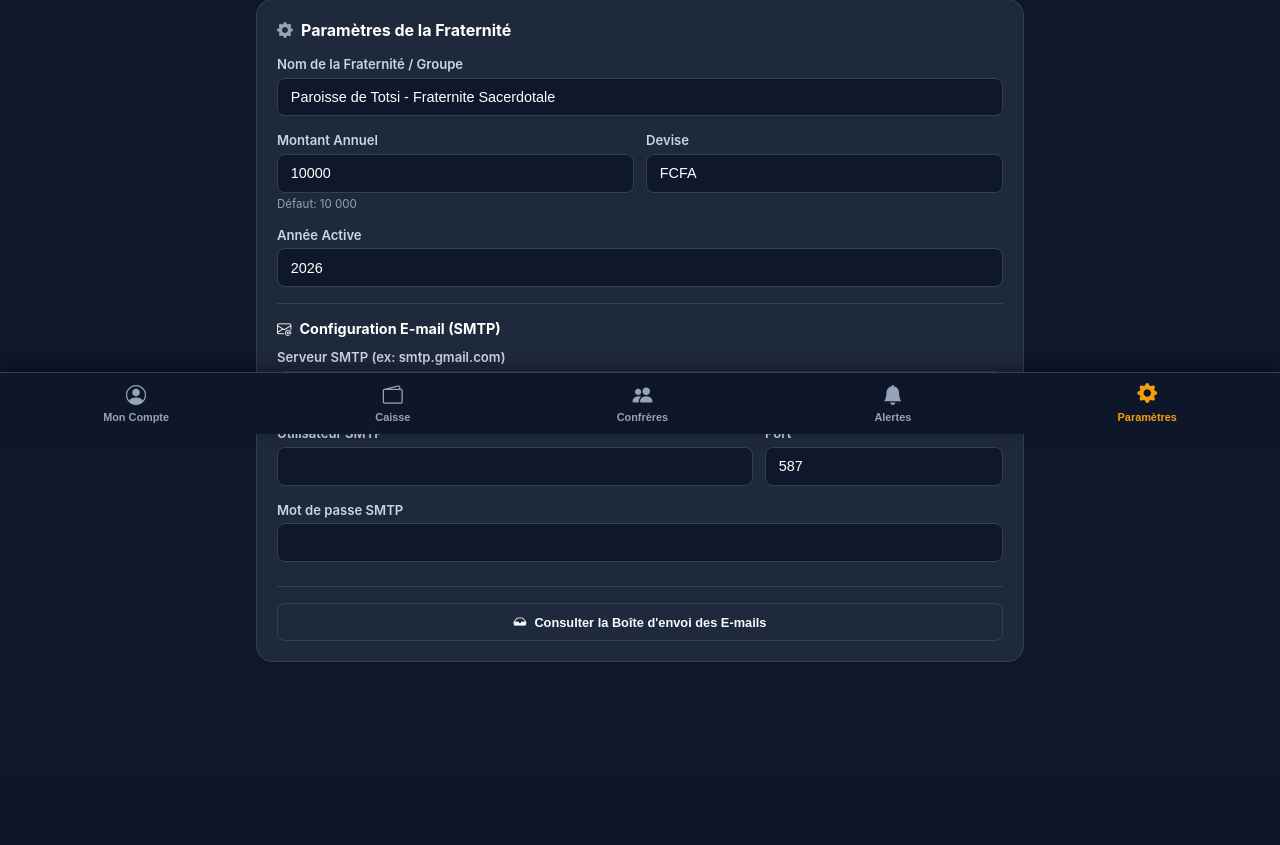
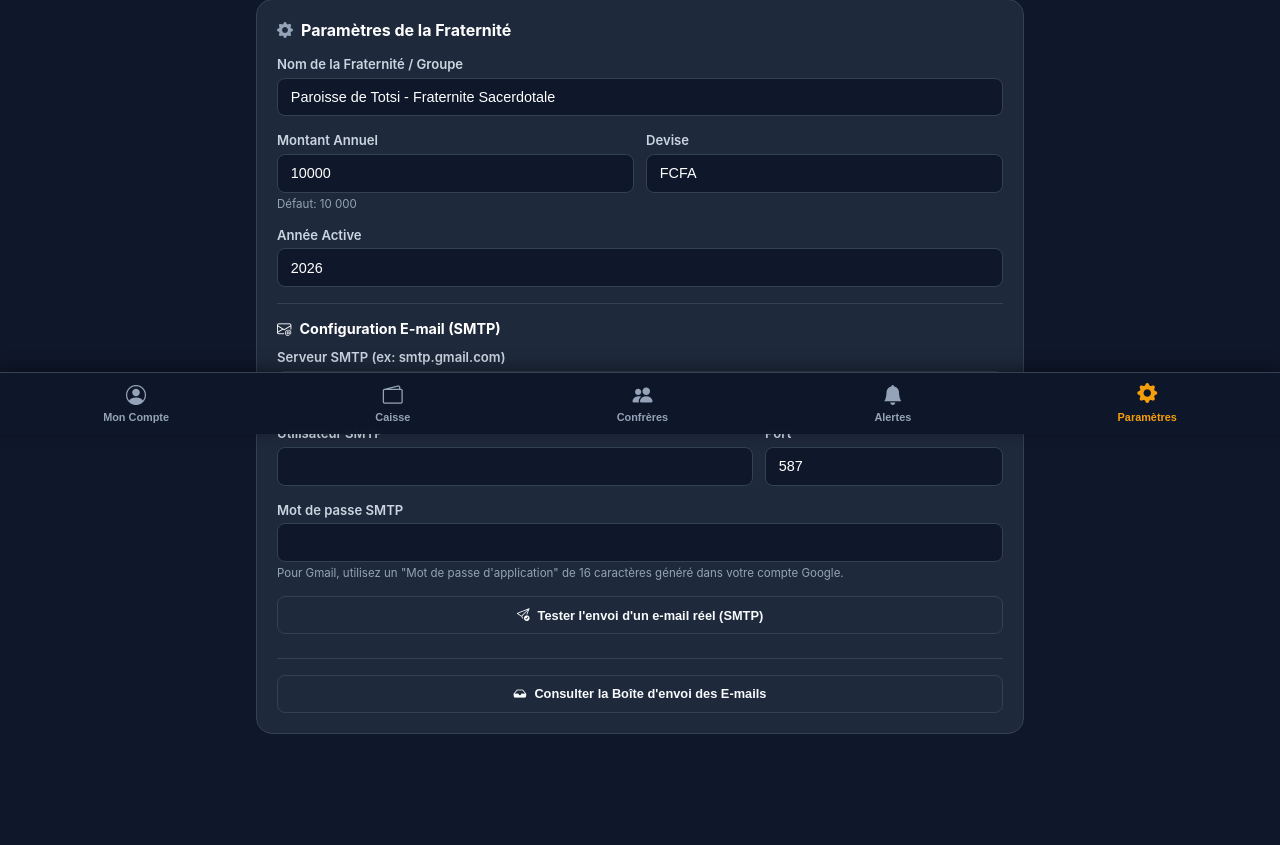
Before and after one commit to kato-bogra/cotisations-totsi, a FastAPI app: page / in a window 1280 px wide, after a click on "Paramètres". Shown: the part 366-1211 px from the top of the page. Before the commit the page ends 1028 px from the top, so only its background shows below. Run offline with FastAPI, Linux system fonts and the light colour scheme; data comes from the database, SQL or seed files in the repository.

Commit message:
Add instant account validation, 1-click activate button and SMTP test

```diff
--- a/main.py
+++ b/main.py
@@ -156,9 +156,20 @@ async def login(request: Request, email: str = Form(...), password: str = Form(.
         return JSONResponse({"status": "error", "message": "Adresse e-mail ou mot de passe incorrect."}, status_code=400)
 
     if not user["is_verified"]:
+        base_url = str(request.base_url).rstrip("/")
+        token_to_use = user["verification_token"]
+        if not token_to_use:
+            token_to_use = database.secrets.token_urlsafe(32)
+            conn = database.get_db()
+            conn.cursor().execute("UPDATE users SET verification_token = ? WHERE id = ?", (token_to_use, user["id"]))
+            conn.commit()
+            conn.close()
+        val_link = f"{base_url}/valider-compte?token={token_to_use}"
         return JSONResponse({
             "status": "error",
-            "message": "Votre compte n'a pas encore été validé. Veuillez consulter l'e-mail de validation qui vous a été envoyé."
+            "not_verified": True,
+            "validation_url": val_link,
+            "message": "Votre compte n'a pas encore été validé. Cliquez sur le bouton ci-dessous pour l'activer immédiatement."
         }, status_code=400)
 
     request.session["user_id"] = user["id"]
@@ -216,12 +227,19 @@ async def register(
     conn.commit()
 
     base_url = str(request.base_url).rstrip("/")
-    notifications.send_account_validation_email(conn, new_user_id, base_url)
+    sent_real, val_link, status = notifications.send_account_validation_email(conn, new_user_id, base_url)
     conn.close()
+
+    if sent_real:
+        msg = f"Votre compte a été créé avec succès ! Un e-mail de validation a été envoyé à {email.strip()}. Veuillez vérifier votre boîte de réception."
+    else:
+        msg = "Votre compte a été créé avec succès ! Cliquez ci-dessous pour valider immédiatement votre accès sans attendre d'e-mail."
 
     return {
         "status": "success",
-        "message": "Votre compte a été créé avec succès ! Un e-mail de validation vous a été envoyé. Veuillez cliquer sur le lien reçu pour activer votre compte."
+        "email_sent": sent_real,
+        "validation_url": val_link,
+        "message": msg
     }
 
 @app.get("/valider-compte")
@@ -269,11 +287,23 @@ async def forgot_password(request: Request, email: str = Form(...)):
     user = cursor.fetchone()
     if user:
         base_url = str(request.base_url).rstrip("/")
-        notifications.send_reset_password_email(conn, user["id"], base_url)
+        sent_real, reset_link, status = notifications.send_reset_password_email(conn, user["id"], base_url)
+        conn.close()
+        if sent_real:
+            msg = f"Un e-mail de réinitialisation a été envoyé à {email.strip()}. Veuillez consulter votre boîte de réception."
+        else:
+            msg = "Lien de réinitialisation généré. Cliquez sur le bouton ci-dessous pour changer votre mot de passe immédiatement."
+        return {
+            "status": "success",
+            "email_sent": sent_real,
+            "reset_url": reset_link,
+            "message": msg
+        }
     conn.close()
     return {
         "status": "success",
-        "message": "Si cette adresse est enregistrée, les instructions de réinitialisation de mot de passe ont été envoyées par e-mail."
+        "email_sent": False,
+        "message": "Si cette adresse est enregistrée, les instructions ont été générées."
     }
 
 @app.post("/api/auth/reset-password")
@@ -705,6 +735,22 @@ async def create_membre_by_econome(
         "message": f"Compte créé avec succès pour {nom_prenom}. Son mot de passe initial par défaut est '4321'."
     }
 
+@app.post("/api/membres/{user_id}/valider")
+async def valider_membre_par_econome(request: Request, user_id: int):
+    require_econome_or_tresorier(request)
+    conn = database.get_db()
+    cursor = conn.cursor()
+    cursor.execute("SELECT id, nom_prenom FROM users WHERE id = ?", (user_id,))
+    u = cursor.fetchone()
+    if not u:
+        conn.close()
+        return JSONResponse({"status": "error", "message": "Confrère introuvable."}, status_code=404)
+
+    cursor.execute("UPDATE users SET is_verified = 1, verification_token = NULL WHERE id = ?", (user_id,))
+    conn.commit()
+    conn.close()
+    return {"status": "success", "message": f"Le compte de {u['nom_prenom']} a été validé et activé avec succès !"}
+
 # ================= RAPPORT PDF & WHATSAPP =================
 
 @app.get("/api/rapport/pdf")
@@ -872,3 +918,23 @@ async def update_parametres(request: Request):
     conn.commit()
     conn.close()
     return {"status": "success", "message": "Paramètres mis à jour."}
+
+@app.post("/api/parametres/test-email")
+async def test_email_smtp(request: Request, destinataire: str = Form(...)):
+    require_econome_or_tresorier(request)
+    conn = database.get_db()
+    nom_groupe = notifications.get_param(conn, "nom_groupe", "Paroisse de Totsi")
+    html = f"""
+    <div style="font-family:sans-serif;max-width:500px;margin:auto;padding:20px;border:1px solid #10b981;border-radius:8px;">
+        <h3 style="color:#10b981;">✅ Test d'envoi d'e-mail réussi !</h3>
+        <p>Le serveur SMTP configuré pour <strong>{nom_groupe}</strong> fonctionne parfaitement.</p>
+        <p>Si vous lisez ce message, vos e-mails de validation et vos notifications d'anniversaires arriveront bien dans les boîtes de réception des confrères.</p>
+        <p style="color:#64748b;font-size:12px;margin-top:20px;">Date et heure du test : {datetime.now().strftime('%d/%m/%Y à %H:%M:%S')}</p>
+    </div>
+    """
+    sent_real, status = notifications.send_or_log_email(conn, destinataire.strip(), f"[{nom_groupe}] ✅ Test d'envoi d'e-mail réussi", html)
+    conn.close()
+    if sent_real:
+        return {"status": "success", "message": f"E-mail de test envoyé avec succès à {destinataire} !"}
+    else:
+        return {"status": "warning", "message": f"Échec de l'envoi direct (Statut: {status}). L'e-mail a été enregistré dans la boîte d'envoi locale."}
--- a/static/app.js
+++ b/static/app.js
@@ -264,6 +264,24 @@ function renderMembresList(membres) {
       }
     }
 
+    // Statut de validation de compte
+    let verificationBadge = '';
+    const isOfficer = currentUser && (currentUser.role === 'econome' || currentUser.role === 'tresorier');
+    if (m.is_verified === 0 || m.is_verified === false) {
+      verificationBadge = `
+        <div style="margin-top:0.35rem;">
+          <span class="badge" style="background:#ef4444;color:#fff;font-size:0.68rem;padding:2px 6px;">
+            <i class="bi bi-shield-exclamation"></i> En attente de validation
+          </span>
+          ${isOfficer ? `
+            <button onclick="validerCompteMembre(${m.id}, '${m.nom_prenom.replace(/'/g, "\\'")}')" class="btn btn-outline" style="font-size:0.68rem;padding:2px 8px;margin-top:0.3rem;color:#10b981;border-color:#10b981;display:inline-flex;align-items:center;gap:3px;">
+              <i class="bi bi-check-circle"></i> Activer le compte
+            </button>
+          ` : ''}
+        </div>
+      `;
+    }
+
     const avatarHtml = m.photo_url
       ? `<img src="${m.photo_url}" class="member-avatar">`
       : `<div class="member-avatar">${m.nom_prenom.charAt(0)}</div>`;
@@ -278,6 +296,7 @@ function renderMembresList(membres) {
               ${m.telephone ? `<span><i class="bi bi-telephone"></i> ${m.telephone}</span>` : ''}
               ${m.date_naissance ? `<span><i class="bi bi-calendar-heart"></i> ${formatDateFr(m.date_naissance)}</span>` : ''}
               ${bdayBadge}
+              ${verificationBadge}
             </div>
           </div>
         </div>
@@ -513,7 +532,18 @@ async function handleLogin(e) {
       await refreshMonStatut();
       await refreshCaisseResume();
     } else {
-      showToast(data.message || "Erreur de connexion", "error");
+      if (data.not_verified && data.validation_url) {
+        closeModal('modal-login');
+        document.getElementById('val-notice-title').textContent = "Compte en attente de validation";
+        document.getElementById('val-notice-msg').textContent = "Votre compte n'a pas encore été activé. Vous pouvez l'activer immédiatement en cliquant sur le bouton ci-dessous :";
+        const actionBox = document.getElementById('val-notice-action');
+        const actionBtn = document.getElementById('val-notice-btn');
+        actionBox.style.display = 'block';
+        actionBtn.href = data.validation_url;
+        openModal('modal-validation-notice');
+      } else {
+        showToast(data.message || "Erreur de connexion", "error");
+      }
     }
   } catch (err) {
     showToast("Erreur de connexion réseau", "error");
@@ -529,11 +559,22 @@ async function handleRegister(e) {
     const res = await fetch('/api/auth/register', { method: 'POST', body: formData });
     const data = await res.json();
     if (res.ok && data.status === 'success') {
-      showToast(data.message, "success");
       closeModal('modal-register');
       form.reset();
-      // Ouvrir la boîte d'envoi simulée pour faciliter la validation locale
-      openOutbox();
+
+      document.getElementById('val-notice-title').textContent = "Compte Créé avec Succès !";
+      document.getElementById('val-notice-msg').textContent = data.message;
+      const actionBox = document.getElementById('val-notice-action');
+      const actionBtn = document.getElementById('val-notice-btn');
+
+      if (data.validation_url && !data.email_sent) {
+        actionBox.style.display = 'block';
+        actionBtn.href = data.validation_url;
+      } else {
+        actionBox.style.display = 'none';
+      }
+
+      openModal('modal-validation-notice');
     } else {
       showToast(data.message || "Erreur lors de l'inscription", "error");
     }
@@ -550,10 +591,21 @@ async function handleForgotPassword(e) {
   try {
     const res = await fetch('/api/auth/forgot-password', { method: 'POST', body: formData });
     const data = await res.json();
-    showToast(data.message, "info");
     closeModal('modal-forgot');
     form.reset();
-    openOutbox();
+
+    if (data.reset_url && !data.email_sent) {
+      document.getElementById('val-notice-title').textContent = "Réinitialisation du Mot de Passe";
+      document.getElementById('val-notice-msg').textContent = data.message;
+      const actionBox = document.getElementById('val-notice-action');
+      const actionBtn = document.getElementById('val-notice-btn');
+      actionBox.style.display = 'block';
+      actionBtn.textContent = "Changer mon mot de passe";
+      actionBtn.href = data.reset_url;
+      openModal('modal-validation-notice');
+    } else {
+      showToast(data.message, "info");
+    }
   } catch (err) {
     showToast("Erreur réseau", "error");
   }
@@ -739,3 +791,41 @@ function previewImage(input, previewImgId) {
     reader.readAsDataURL(input.files[0]);
   }
 }
+
+// Validation d'un confrère en 1 clic par l'Économe
+async function validerCompteMembre(userId, nomPrenom) {
+  if (!confirm(`Confirmez-vous l'activation et la validation immédiate du compte de ${nomPrenom} ?`)) return;
+  try {
+    const res = await fetch(`/api/membres/${userId}/valider`, { method: 'POST' });
+    const data = await res.json();
+    if (res.ok) {
+      showToast(data.message, "success");
+      await refreshMembres();
+      await refreshCaisseResume();
+    } else {
+      showToast(data.message || "Erreur lors de la validation", "error");
+    }
+  } catch (err) {
+    showToast("Erreur réseau", "error");
+  }
+}
+
+// Test d'envoi d'e-mail SMTP
+async function testSmtpEmail() {
+  const email = prompt("Entrez l'adresse e-mail qui doit recevoir l'e-mail de test :", (currentUser && currentUser.email) ? currentUser.email : "katoespoir@gmail.com");
+  if (!email || !email.includes('@')) return;
+  showToast("Envoi de l'e-mail de test en cours...", "info");
+  try {
+    const formData = new FormData();
+    formData.append("destinataire", email.trim());
+    const res = await fetch('/api/parametres/test-email', { method: 'POST', body: formData });
+    const data = await res.json();
+    if (res.ok && data.status === 'success') {
+      showToast(data.message, "success");
+    } else {
+      showToast(data.message || "Erreur envoi test", "warning");
+    }
+  } catch (err) {
+    showToast("Erreur réseau lors du test d'envoi", "error");
+  }
+}
--- a/templates/index.html
+++ b/templates/index.html
@@ -299,6 +299,12 @@
             <div class="form-group">
               <label class="form-label">Mot de passe SMTP</label>
               <input type="password" name="smtp_password" class="form-input" value="{{ params.get('smtp_password', '') }}">
+              <div class="form-note">Pour Gmail, utilisez un "Mot de passe d'application" de 16 caractères généré dans votre compte Google.</div>
+            </div>
+            <div class="form-group">
+              <button type="button" onclick="testSmtpEmail()" class="btn btn-outline" style="font-size:0.8rem; width:100%;">
+                <i class="bi bi-send-check"></i> Tester l'envoi d'un e-mail réel (SMTP)
+              </button>
             </div>
           </div>
 
@@ -424,6 +430,33 @@
           </div>
           <button type="submit" class="btn btn-gold" style="margin-top:1rem;">Créer mon Compte</button>
         </form>
+      </div>
+    </div>
+  </div>
+
+  <!-- MODAL : NOTIFICATION DE VALIDATION DE COMPTE -->
+  <div id="modal-validation-notice" class="modal-overlay">
+    <div class="modal-card" style="text-align:center;">
+      <div class="modal-header">
+        <div class="modal-title"><i class="bi bi-shield-check"></i> Validation du Compte</div>
+        <button onclick="closeModal('modal-validation-notice')" class="modal-close-btn">&times;</button>
+      </div>
+      <div class="modal-body">
+        <div id="val-notice-icon" style="font-size:3rem; color:var(--emerald); margin-bottom:1rem;">
+          <i class="bi bi-check-circle-fill"></i>
+        </div>
+        <h3 id="val-notice-title" style="margin-bottom:0.75rem; color:#fff;">Compte Créé !</h3>
+        <p id="val-notice-msg" style="font-size:0.9rem; color:#cbd5e1; line-height:1.5; margin-bottom:1.5rem;"></p>
+
+        <div id="val-notice-action" style="display:none; margin-bottom:1rem;">
+          <a id="val-notice-btn" href="#" class="btn btn-gold" style="width:100%; display:inline-block; font-size:1rem; padding:0.85rem; text-decoration:none;">
+            <i class="bi bi-check2-circle"></i> Activer mon Compte Maintenant
+          </a>
+        </div>
+
+        <button onclick="closeModal('modal-validation-notice'); openModal('modal-login');" class="btn btn-outline" style="width:100%;">
+          Aller à l'écran de connexion
+        </button>
       </div>
     </div>
   </div>
```
Also changed, not shown: notifications.py (+12 -8 lines).
